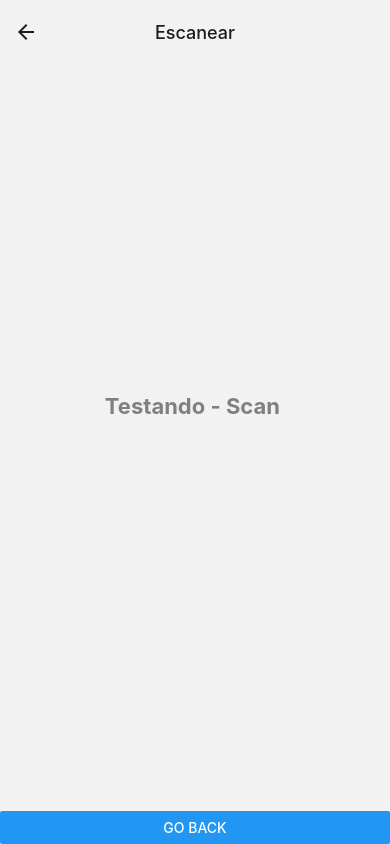
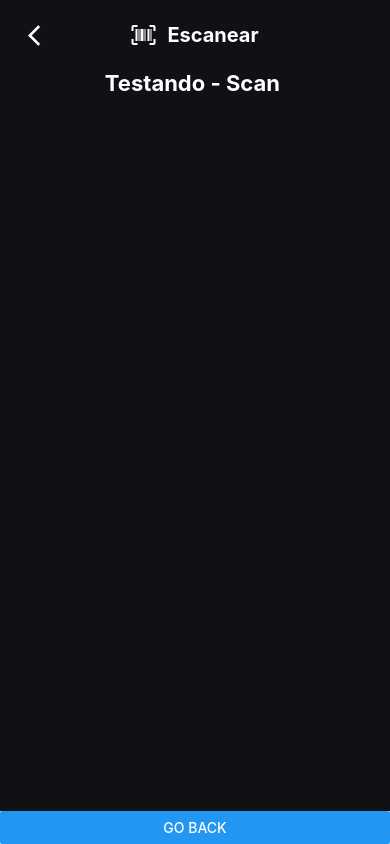
Before and after one commit to brendongit/teste, a React Native app: screen /Scan in a window 390 px wide. Built offline with nearby package versions, Linux system fonts and the light colour scheme.

Commit message:
new header component

```diff
--- a/App.js
+++ b/App.js
@@ -14,9 +14,7 @@ export default function App() {
           name="Home"
           component={Home}
           options={{
-            title: "",
-            headerTitleAlign: "center",
-            headerShown: true,
+            headerShown: false,
             headerTransparent: true,
           }}
         />
@@ -24,9 +22,7 @@ export default function App() {
           name="Scan"
           component={Scan}
           options={{
-            title: "Escanear",
-            headerTitleAlign: "center",
-            headerShown: true,
+            headerShown: false,
             headerTransparent: true,
           }}
         />
--- /dev/null
+++ b/src/Components/Header/index.jsx
@@ -0,0 +1,25 @@
+import React from "react";
+import { View, Text } from "react-native";
+import { Feather, MaterialIcons } from "@expo/vector-icons";
+
+import styles from "./styles"
+
+export default function Header({ navigation, title = "", icon }) {
+  return (
+    <View style={styles.content}>
+      <View style={styles.textContent}>
+        {icon}
+        <Text style={styles.text}>{title}</Text>
+      </View>
+      <MaterialIcons.Button
+        name="arrow-back-ios"
+        size={25}
+        color="#fff"
+        backgroundColor="transparent"
+        underlayColor="transparent"
+        onPress={() => navigation.goBack()}
+        style={{marginLeft: 20}}
+      />
+    </View>
+  );
+}
--- /dev/null
+++ b/src/Components/Header/styles.jsx
@@ -0,0 +1,32 @@
+import { StyleSheet } from "react-native"
+
+export default StyleSheet.create({
+  content: {
+    height: 70,
+    width: "100%",
+    flexDirection: "row",
+    alignItems: "center",
+    justifyContent: "space-between",
+    display: "flex",
+  },
+
+  textContent: {
+    width: "100%",
+    position: "absolute",
+    display: "flex",
+    justifyContent: "center",
+    alignItems: "center",
+    flexDirection: "row",
+  },
+
+  text: {
+    color: "#fff",
+    fontSize: 20,
+    fontWeight: "bold",
+  },
+
+  icon: {
+    width: 60,
+    left: 10,
+  },
+});
--- a/src/Screens/Home/index.jsx
+++ b/src/Screens/Home/index.jsx
@@ -16,11 +16,12 @@ const styles = StyleSheet.create({
     flex: 1,
     justifyContent: "center",
     alignItems: "center",
+    backgroundColor: '#101114'
   },
   text: {
     fontSize: 22,
     fontWeight: 'bold',
-    color: 'gray',
+    color: '#fff',
     textAlign: 'center',
   }
 });
--- a/src/Screens/Scan/index.jsx
+++ b/src/Screens/Scan/index.jsx
@@ -1,27 +1,45 @@
-import React from 'react';
-import { Button, StyleSheet, Text, View } from 'react-native';
+import React from "react";
+import { Button, StyleSheet, Text, View } from "react-native";
+import Constants from "expo-constants";
+import { MaterialCommunityIcons } from "@expo/vector-icons";
+import Header from "../../Components/Header";
 
 const Scan = ({ navigation }) => {
   return (
     <>
-    <View style={styles.container}>
-    <Text style={styles.text}>Testando - Scan </Text>
-    </View><Button title="Go back" onPress={() => navigation.goBack()} /></>
-   );
-}
+      <View style={styles.container}>
+        <Header
+          style={styles.component}
+          title="Escanear"
+          navigation={navigation}
+          icon={
+            <MaterialCommunityIcons
+              name="barcode-scan"
+              size={24}
+              color="#fff"
+              style={{ marginRight: 12 }}
+            />
+          }
+        />
+        <Text style={styles.text}>Testando - Scan </Text>
+      </View>
+      <Button title="Go back" onPress={() => navigation.goBack()} />
+    </>
+  );
+};
 
 export default Scan;
 
 const styles = StyleSheet.create({
   container: {
     flex: 1,
-    justifyContent: "center",
-    alignItems: "center",
+    paddingTop: Constants.statusBarHeight,
+    backgroundColor: '#101114'
   },
   text: {
     fontSize: 22,
-    fontWeight: 'bold',
-    color: 'gray',
-    textAlign: 'center',
-  }
+    fontWeight: "bold",
+    color: "#fff",
+    textAlign: "center",
+  },
 });
```
